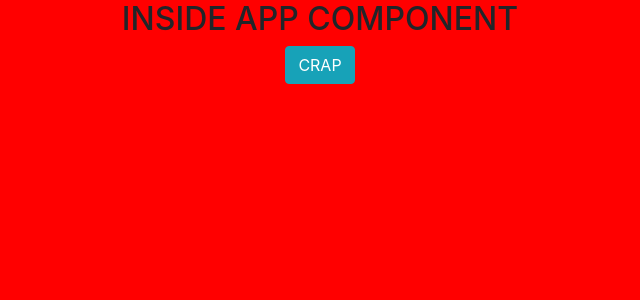
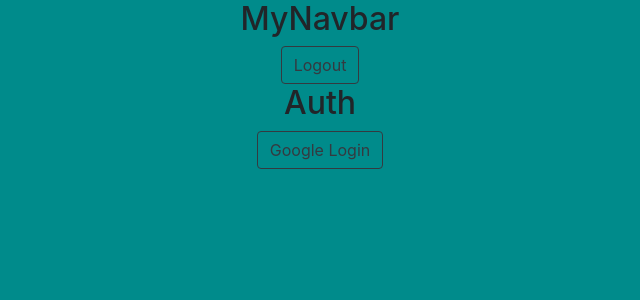
Before and after one commit to John-Fleming/react-hoarder, a React (Create React App) app: page / in a window 1280 px wide. Shown: the top 300 px of the page, without its empty margins (320-960 px from the left). Built offline with nearby package versions, Linux system fonts and the light colour scheme; no server answers.

Commit message:
auth and firebase set up

```diff
--- a/package.json
+++ b/package.json
@@ -10,6 +10,7 @@
     "axios": "^0.19.2",
     "bootstrap": "^4.4.1",
     "firebase": "^7.14.3",
+    "prop-types": "^15.7.2",
     "react": "^16.13.1",
     "react-dom": "^16.13.1",
     "react-scripts": "3.4.1"
--- a/src/App/App.js
+++ b/src/App/App.js
@@ -1,12 +1,20 @@
 import React from 'react';
+// import firebase from 'firebase/app';
+
+import Auth from '../components/pages/Auth/Auth';
+import MyNavbar from '../components/shared/MyNavbar/MyNavbar';
+
+import fbConnection from '../helpers/data/connection';
+
 import './App.scss';
 
+fbConnection();
 class App extends React.Component {
   render() {
     return (
       <div className="App">
-        <h2>INSIDE APP COMPONENT</h2>
-        <button className="btn btn-info">CRAP</button>
+        <MyNavbar></MyNavbar>
+        <Auth></Auth>
       </div>
     );
   }
--- /dev/null
+++ b/src/components/pages/Auth/Auth.js
@@ -0,0 +1,24 @@
+import React from 'react';
+import firebase from 'firebase/app';
+import 'firebase/auth';
+import './Auth.scss';
+
+
+class Auth extends React.Component {
+  loginClickEvent = (e) => {
+    e.preventDefault();
+    const provider = new firebase.auth.GoogleAuthProvider();
+    firebase.auth().signInWithPopup(provider);
+  }
+
+  render() {
+    return (
+      <div className="Auth">
+        <h2>Auth</h2>
+        <button className="btn btn-outline-dark" onClick={this.loginClickEvent}>Google Login</button>
+      </div>
+    );
+  }
+}
+
+export default Auth;
--- /dev/null
+++ b/src/components/pages/Auth/Auth.scss
@@ -0,0 +1,3 @@
+.Auth {
+  display: block;
+}
--- /dev/null
+++ b/src/components/shared/MyNavbar/MyNavbar.js
@@ -0,0 +1,22 @@
+import React from 'react';
+import firebase from 'firebase/app';
+import 'firebase/auth';
+import './MyNavbar.scss';
+
+class MyNavbar extends React.Component {
+  logMeOut = (e) => {
+    e.preventDefault();
+    firebase.auth().signOut();
+  }
+
+  render() {
+    return (
+      <div className="MyNavbar">
+        <h2>MyNavbar</h2>
+        <button className="btn btn-outline-dark" onClick={this.logMeOut}>Logout</button>
+      </div>
+    );
+  }
+}
+
+export default MyNavbar;
--- /dev/null
+++ b/src/components/shared/MyNavbar/MyNavbar.scss
@@ -0,0 +1,3 @@
+.MyNavbar {
+  display: block;
+}
--- /dev/null
+++ b/src/helpers/data/connection.js
@@ -0,0 +1,10 @@
+import firebase from 'firebase/app';
+import firebaseConfig from '../apiKeys.json';
+
+const firebaseApp = () => {
+  if (!firebase.apps.length) {
+    firebase.initializeApp(firebaseConfig.firebaseKeys);
+  }
+};
+
+export default firebaseApp;
--- a/src/styles/_variables.scss
+++ b/src/styles/_variables.scss
@@ -1 +1 @@
-$favColor: red;
+$favColor: darkcyan;
```
Also changed, not shown: src/helpers/apiKeys.example.json (added, +11 -0 lines), 1 other file (tests, documents, lock files or other folders).
